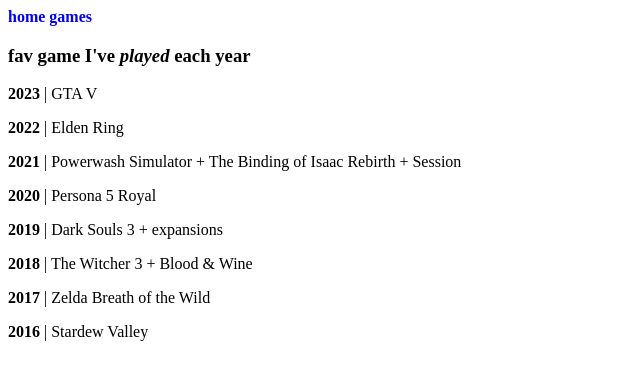
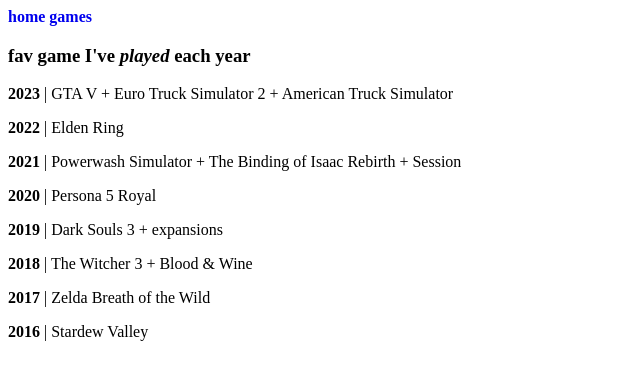
Before and after one commit to xtref/xtref.github.io, a plain HTML site: page games/index.html in a window 1280 px wide. Shown: the whole page, without its empty margins (0-640 px from the left). Drawn offline with Linux system fonts and the light colour scheme.

Commit message:
Add Euro Truck Simulator 2 and American Truck Simulator

```diff
--- a/games/index.html
+++ b/games/index.html
@@ -12,7 +12,7 @@
       <b><a href="/games/">games</a></b>
     </nav>
     <h3>fav game I've <em>played</em> each year</h3>
-    <p><strong>2023</strong> | GTA V</p>
+    <p><strong>2023</strong> | GTA V + Euro Truck Simulator 2 + American Truck Simulator</p>
     <p><strong>2022</strong> | Elden Ring</p>
     <p><strong>2021</strong> | Powerwash Simulator + The Binding of Isaac Rebirth + Session</p>
     <p><strong>2020</strong> | Persona 5 Royal</p>
```
